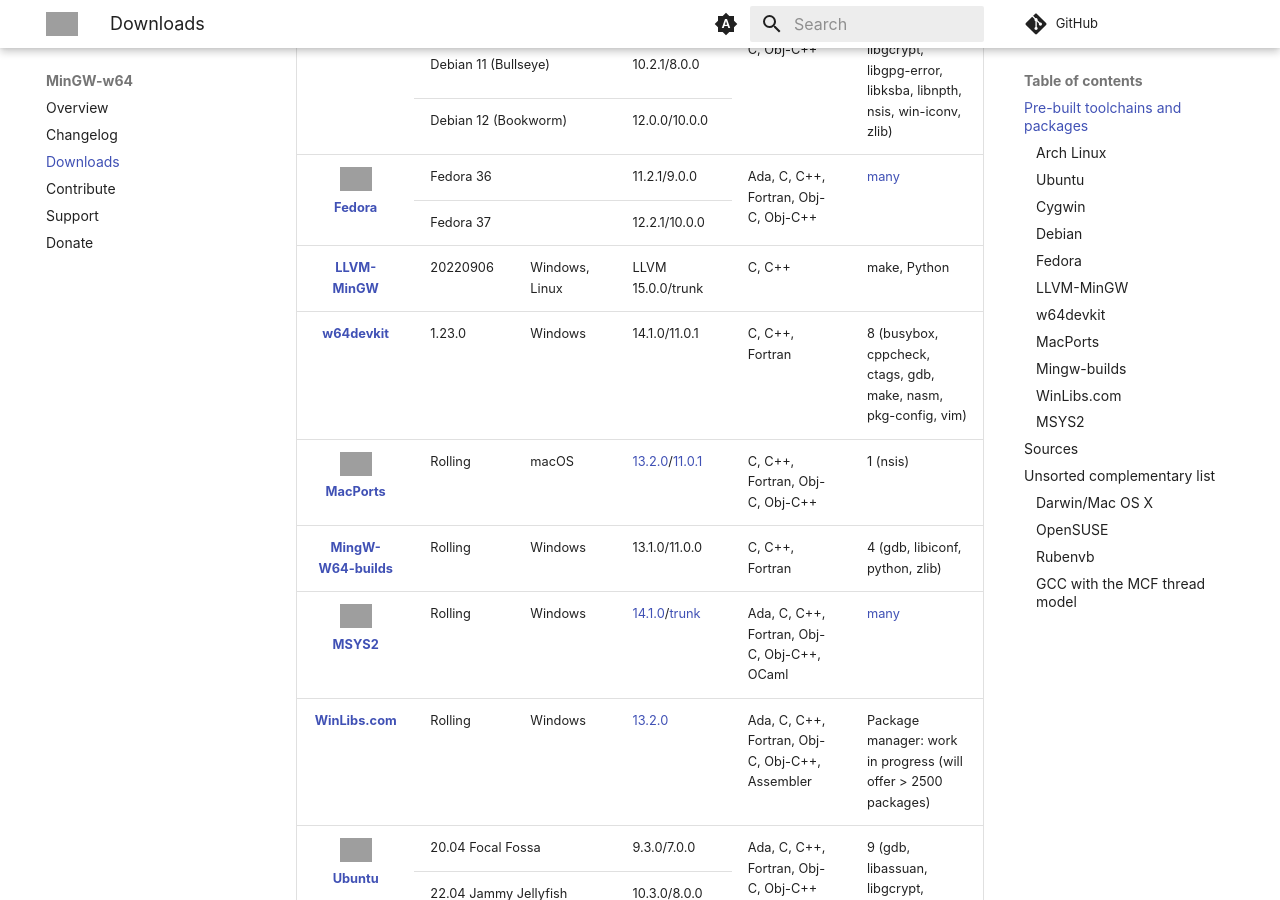
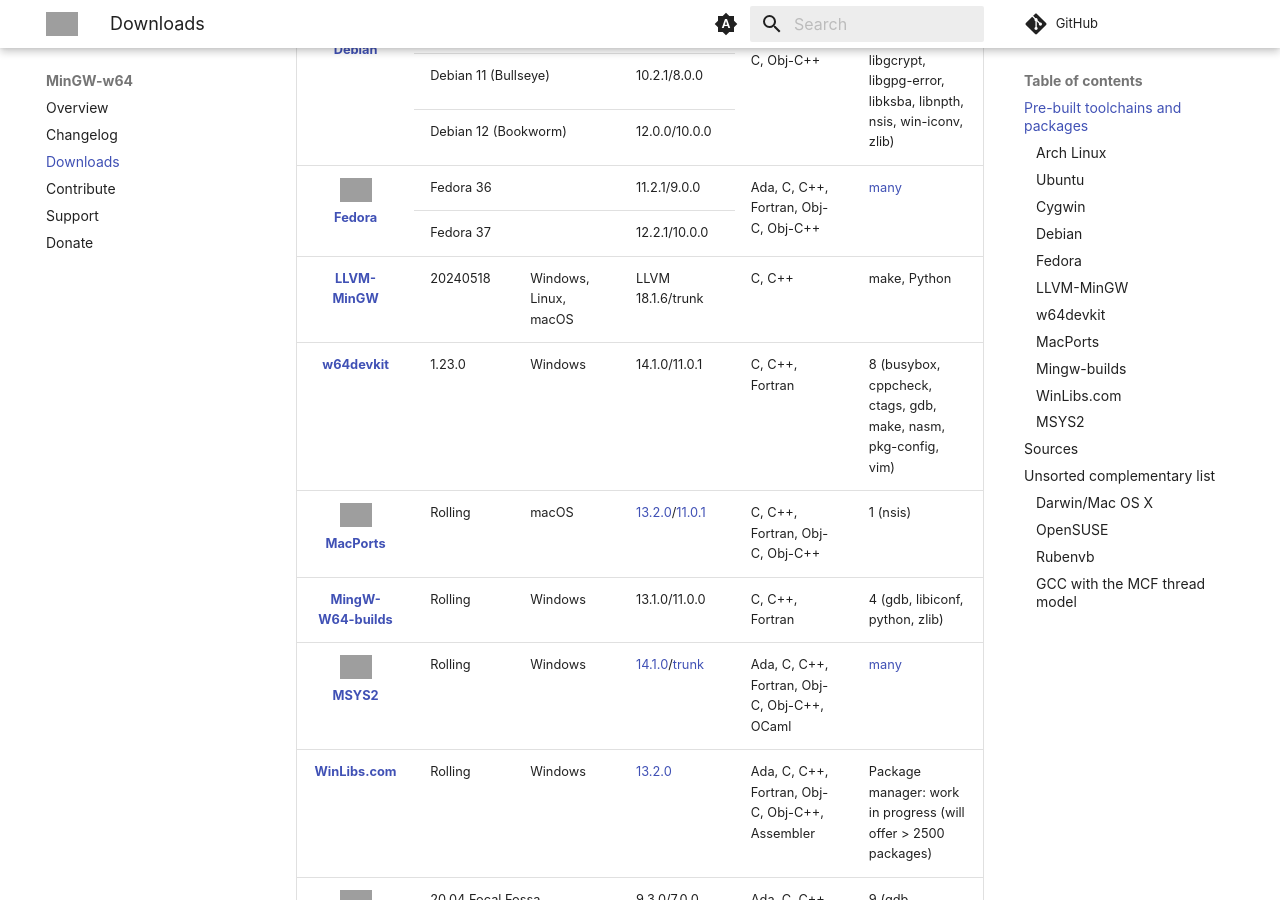
Before and after one commit to mingw-w64/mingw-w64.github.io, an MkDocs documentation site: the page built from web/downloads.md, in a window 1280 px wide and 900 px high, scrolled down 672 px. Built offline with MkDocs 1.6.1 and Material for MkDocs 9.7.7, drawn with Linux system fonts in a browser that asks for light colours; comment, search, counter and statistics services are not loaded; grey boxes are pictures that could not be loaded.

Commit message:
Update the information about llvm-mingw to current versions

```diff
--- a/web/downloads.md
+++ b/web/downloads.md
@@ -91,9 +91,9 @@
             <td style="text-align:center;">
                 <strong><a href="#llvm-mingw">LLVM-MinGW</a></strong>
             </td>
-            <td>20220906</td>
-            <td>Windows, Linux</td>
-            <td>LLVM 15.0.0/trunk</td>
+            <td>20240518</td>
+            <td>Windows, Linux, macOS</td>
+            <td>LLVM 18.1.6/trunk</td>
             <td>C, C++</td>
             <td>make, Python</td>
         </tr>
```
